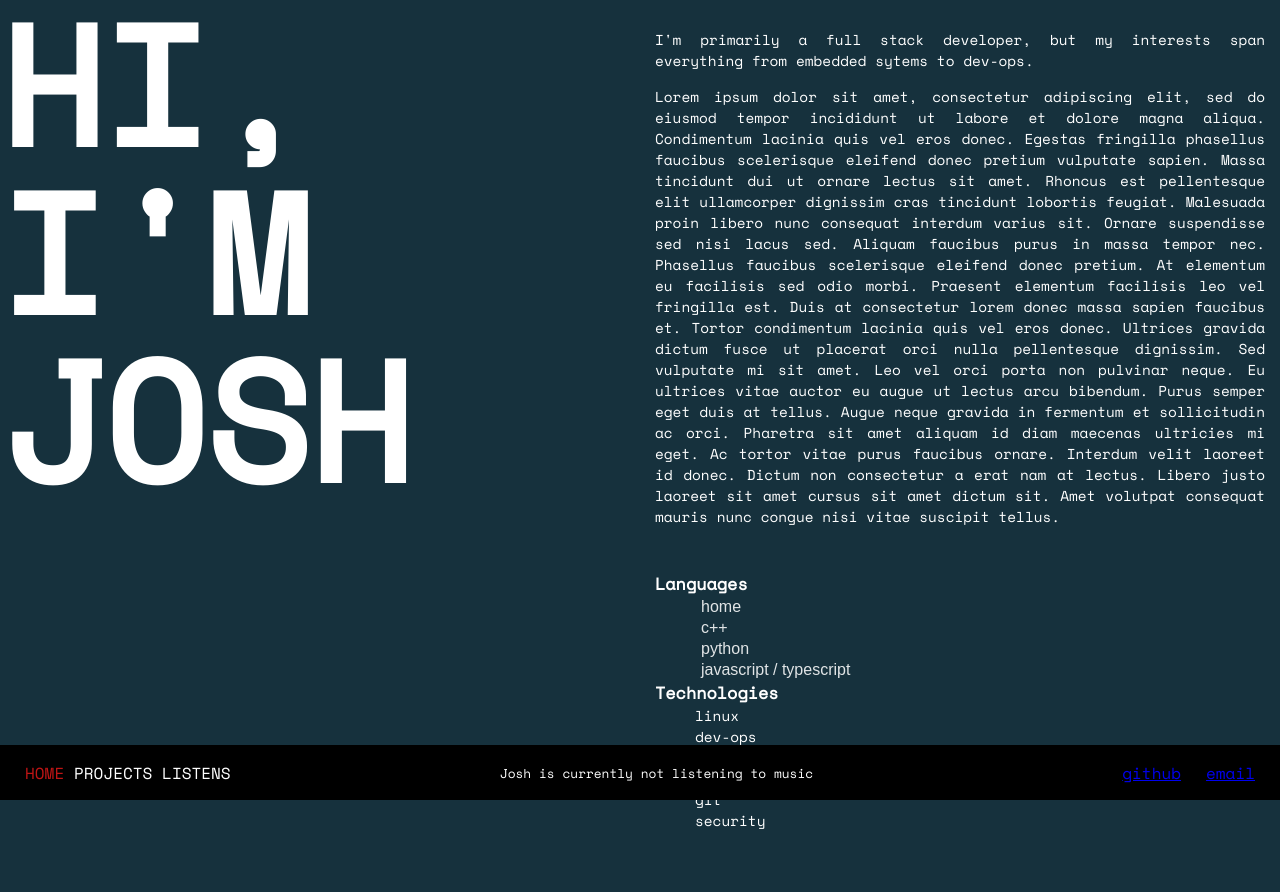
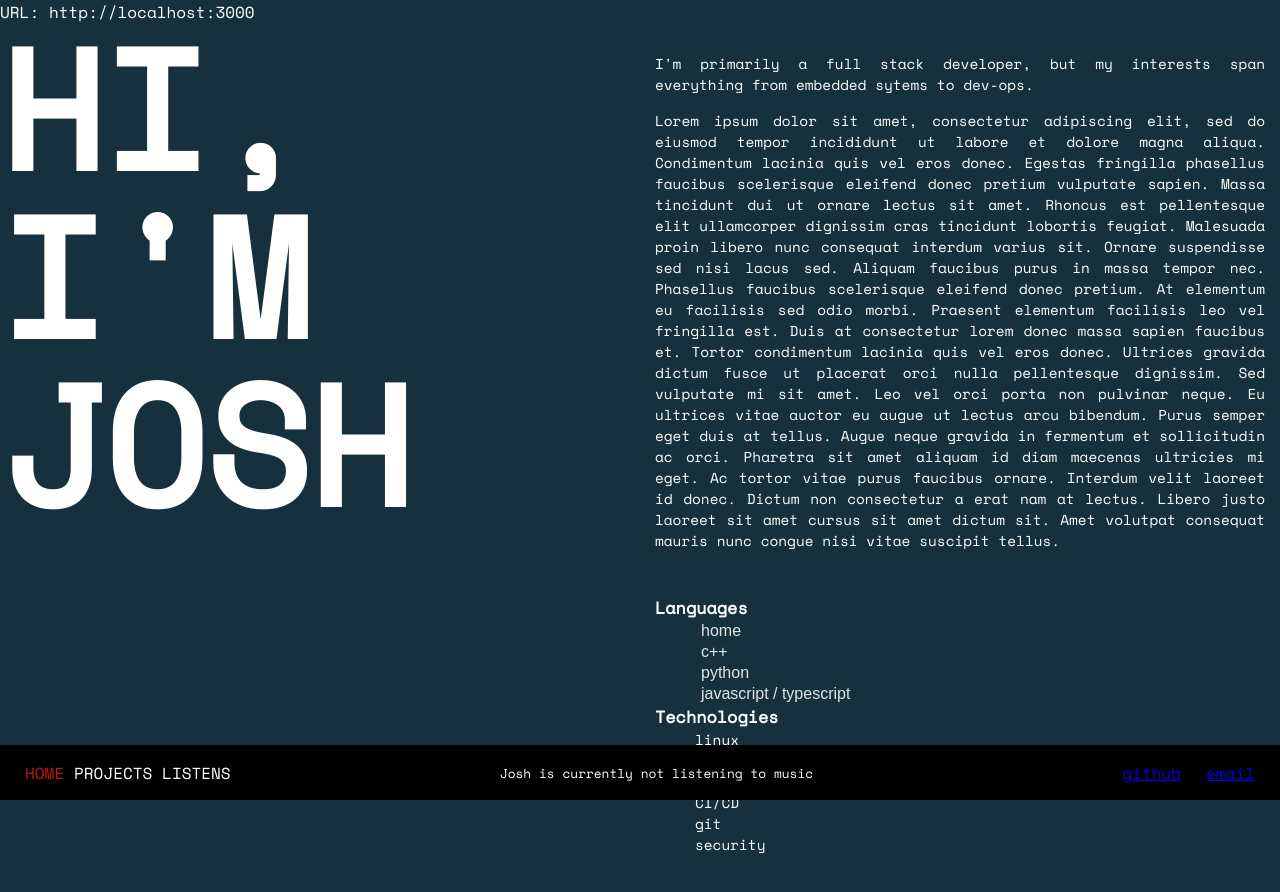
Before and after one commit to jl8n/jl8n.dev, a SvelteKit app in the folder web/: page / in a window 1280 px wide. Shown: the top 892 px of the page. Built offline with nearby package versions, Linux system fonts and the light colour scheme; no server answers.

Commit message:
🧪 troubleshooting inconsistent dynamic URL behavior

```diff
--- a/web/src/routes/+layout.svelte
+++ b/web/src/routes/+layout.svelte
@@ -1,6 +1,7 @@
 <script lang="ts">
   import Footer from "./Footer.svelte";
   import Drawer from "../components/LeftDrawer.svelte";
+  import Test from "./Test.svelte";
 </script>
 
 <div class="grid">
@@ -10,6 +11,7 @@
 
   <main>
     <div class="footer-margin">
+      <Test />
       <slot />
     </div>
   </main>
--- /dev/null
+++ b/web/src/routes/Test.svelte
@@ -0,0 +1,10 @@
+<script lang="ts">
+    import { onMount } from "svelte";
+    import { PUBLIC_BASE_URL } from "$env/static/public";
+
+    console.log("Is this the correct URL?: ", PUBLIC_BASE_URL);
+</script>
+
+<div>
+    URL: {PUBLIC_BASE_URL}
+</div>
```
